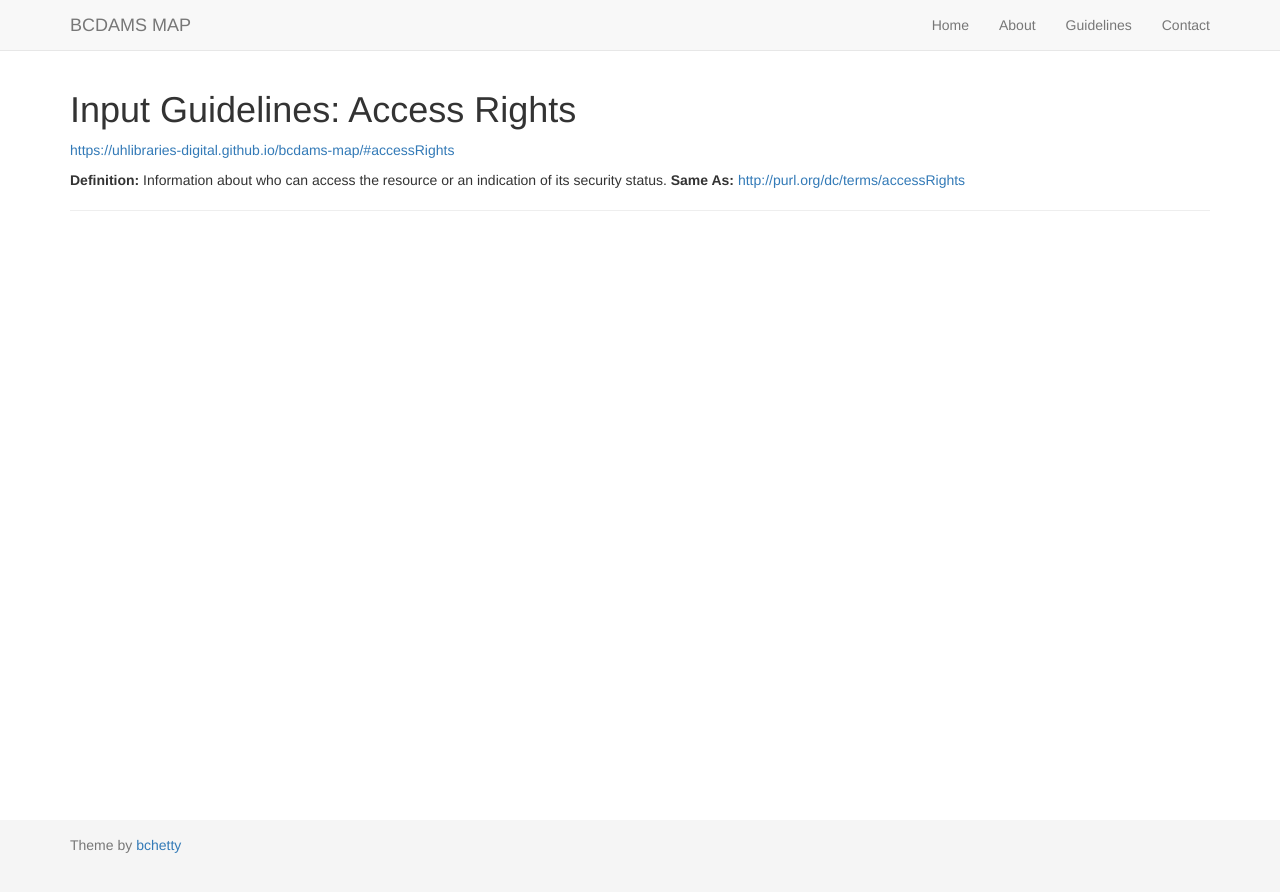
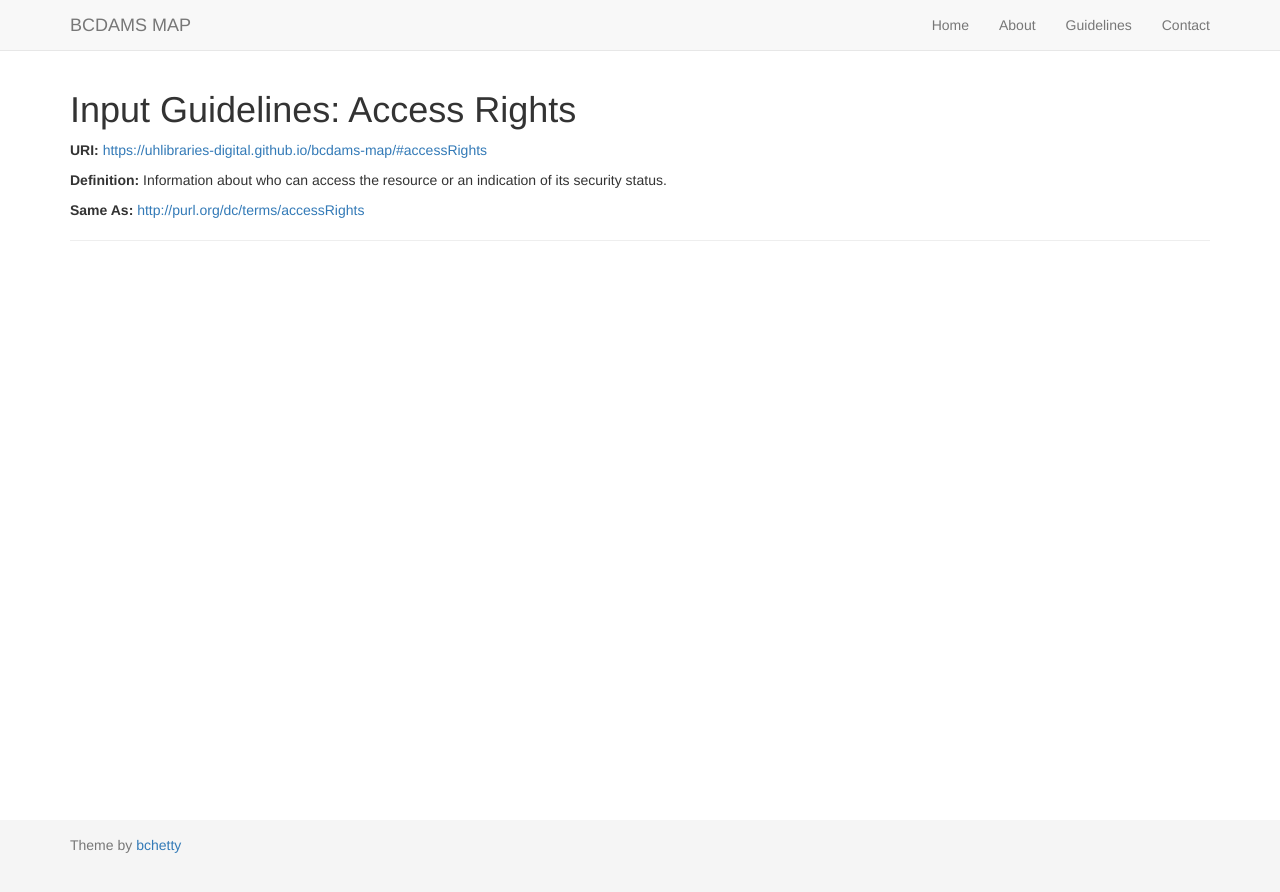
Before and after one commit to uhlibraries-digital/bcdams-map, a Jekyll site: the page built from guidelines/accessRights.md, in a window 1280 px wide. Shown: the top 892 px of the page. Built offline with Jekyll 4.4.1, drawn with Linux system fonts in a browser that asks for light colours; nearby versions of some CDN libraries.

Commit message:
fix spacing

```diff
--- a/_includes/guidelines.md
+++ b/_includes/guidelines.md
@@ -5,9 +5,11 @@
 {% endif %}
 
 # Input Guidelines: {{ element.label }}
-<{{ element.uri }}>
+
+__URI:__ <{{ element.uri }}>
 
 __Definition:__ {{ element.definition }}
+
 __Same As:__ <{{ element.same_as }}>
 
 ---
```
